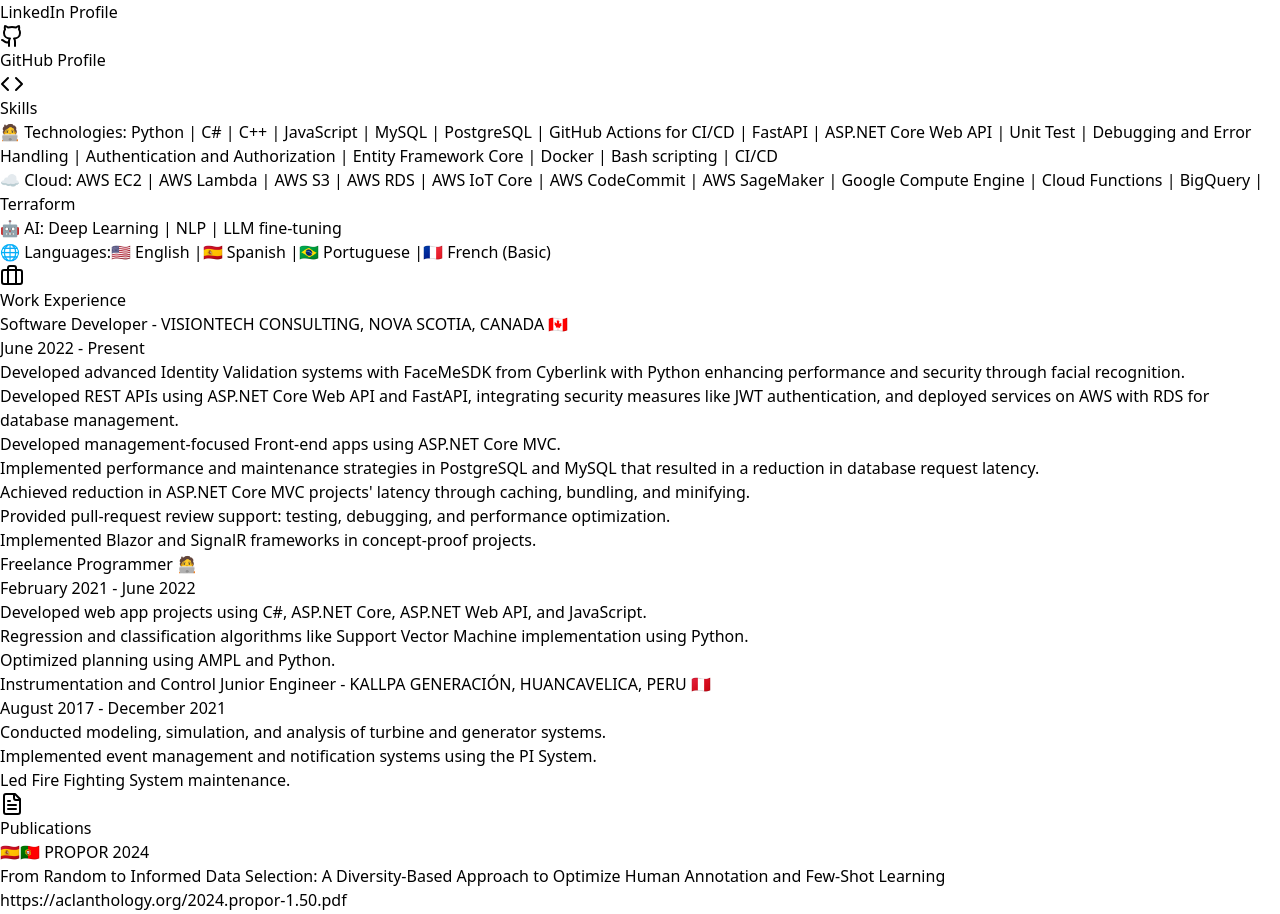
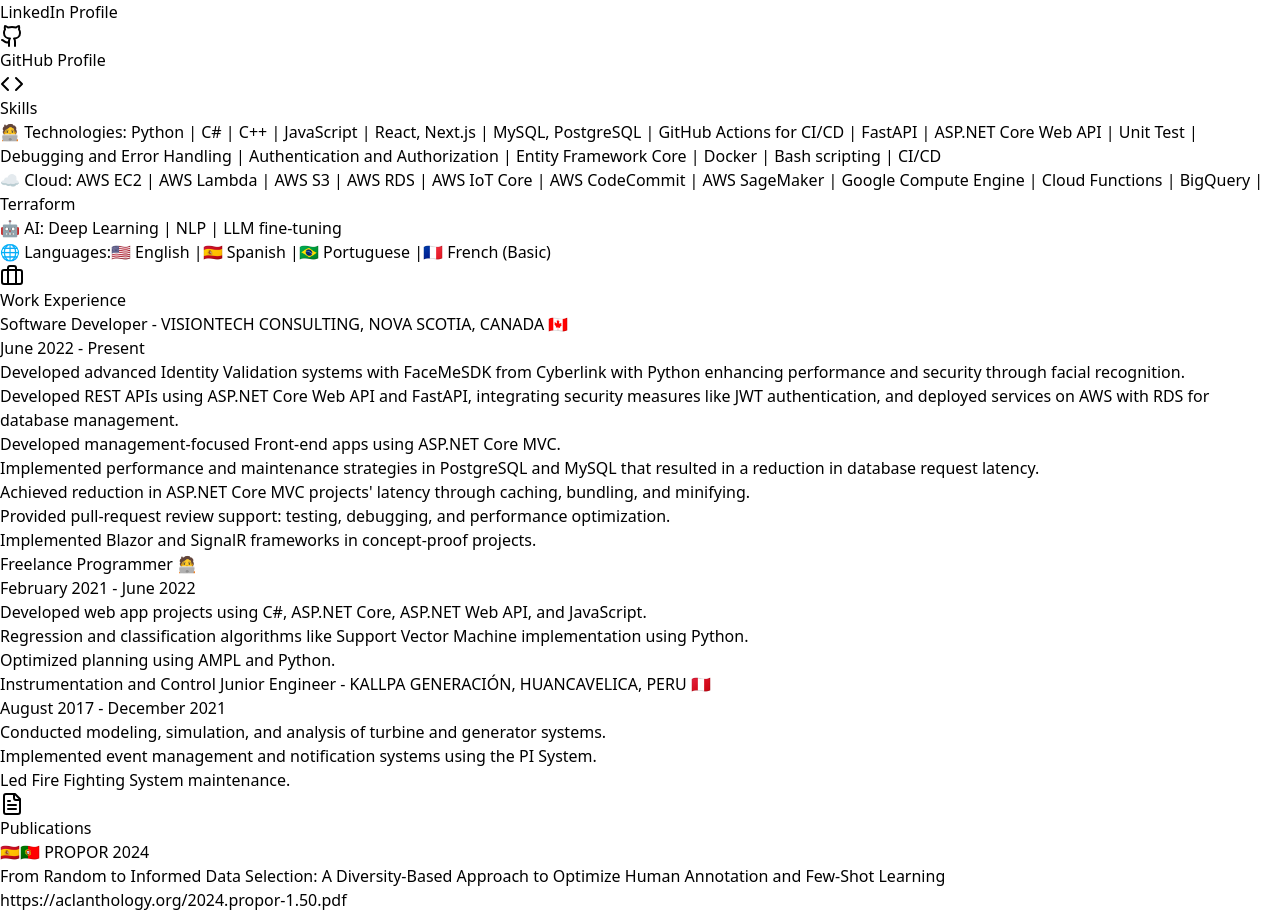
Before and after one commit to arnml/cv, a React (Vite) app: page / in a window 1280 px wide. Shown: the part 1084-1998 px from the top of the page. Built offline with nearby package versions, Linux system fonts and the light colour scheme.

Commit message:
update technologies list

```diff
--- a/src/App.jsx
+++ b/src/App.jsx
@@ -39,7 +39,7 @@
           <section className="mb-6">
             <h2 className="text-2xl font-semibold mb-2 flex items-center"><Code className="mr-2" />Skills</h2>
             <ul className="list-disc list-inside space-y-2">
-              <li><span className="font-semibold">🧑‍💻 Technologies:</span> Python | C# | C++ | JavaScript | MySQL | PostgreSQL | GitHub Actions for CI/CD | FastAPI | ASP.NET Core Web API | Unit Test | Debugging and Error Handling | Authentication and Authorization | Entity Framework Core | Docker | Bash scripting | CI/CD</li>
+              <li><span className="font-semibold">🧑‍💻 Technologies:</span> Python | C# | C++ | JavaScript | React, Next.js | MySQL, PostgreSQL | GitHub Actions for CI/CD | FastAPI | ASP.NET Core Web API | Unit Test | Debugging and Error Handling | Authentication and Authorization | Entity Framework Core | Docker | Bash scripting | CI/CD</li>
               <li><span className="font-semibold">☁️ Cloud:</span> AWS EC2 | AWS Lambda | AWS S3 | AWS RDS | AWS IoT Core | AWS CodeCommit | AWS SageMaker | Google Compute Engine | Cloud Functions | BigQuery | Terraform</li>
               <li><span className="font-semibold">🤖 AI:</span> Deep Learning | NLP | LLM fine-tuning</li>
               <li><span className="font-semibold">🌐 Languages:</span>
```
